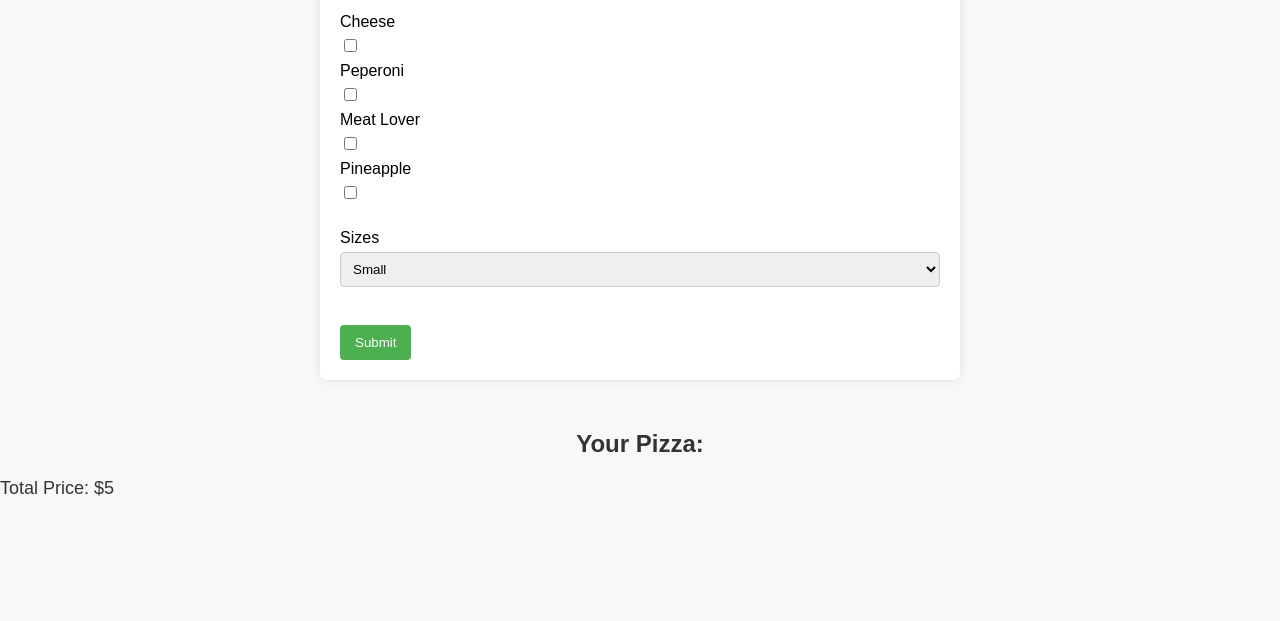
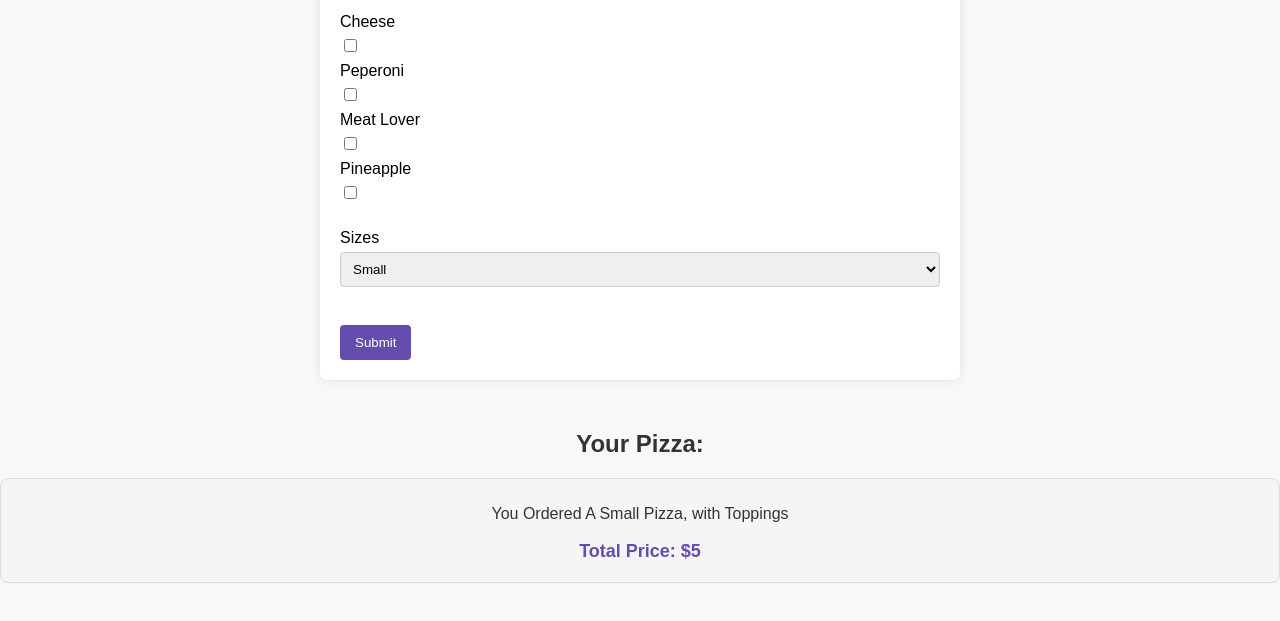
Before and after one commit to ajdemski/MyPizzaParlor, a plain HTML site: page index.html in a window 1280 px wide. Both pictures are taken after a click on the button "Submit". Shown: the part 171-792 px from the top of the page. Drawn offline with Linux system fonts and the light colour scheme.

Commit message:
refactored some code

```diff
--- a/css/styles.css
+++ b/css/styles.css
@@ -47,7 +47,7 @@ select {
 }
 
 button.btn-submit {
-  background-color: #4caf50;
+  background-color: #654caf;
   color: #fff;
   padding: 10px 15px;
   border: none;
@@ -56,7 +56,7 @@ button.btn-submit {
 }
 
 button.btn-submit:hover {
-  background-color: #45a049;
+  background-color: #36295c;
 }
 
 h2 {
@@ -65,7 +65,23 @@ h2 {
   text-align: center;
 }
 
+.newPizza {
+  margin-top: 20px;
+  padding: 10px;
+  border: 1px solid #ddd;
+  border-radius: 8px;
+  background-color: #f5f5f5;
+  text-align: center;
+}
+
+.newPizza p {
+  margin-bottom: 10px;
+  font-size: 16px;
+  color: #333;
+}
+
 #pizzaPrice {
   font-size: 18px;
-  color: #333;
+  color: #654caf;
+  font-weight: bold;
 }
--- a/js/scripts.js
+++ b/js/scripts.js
@@ -1,4 +1,4 @@
-// Business Logic
+//Business Logic
 function PizzaParlor(size, toppings) {
   this.size = size;
   this.toppings = toppings;
@@ -17,41 +17,33 @@ PizzaParlor.prototype.sizePrice = function () {
 };
 
 PizzaParlor.prototype.toppingPrice = function () {
-  let toppingsPrice = this.toppings.length * 2;
-  return toppingsPrice;
+  let toppingPrice = this.toppings.length * 2;
+  return toppingPrice;
 };
 
-PizzaParlor.prototype.calculateTotalPrice = function () {
+PizzaParlor.prototype.totalPrice = function () {
   let sizePrice = this.sizePrice();
-  let toppingsPrice = this.toppingPrice();
-  let totalPrice = sizePrice + toppingsPrice;
+  let toppingPrice = this.toppingPrice();
+  let totalPrice = sizePrice + toppingPrice;
   return totalPrice;
 };
 
-// UI Logic
+//UI Logic
 document.addEventListener("DOMContentLoaded", function () {
   const form = document.getElementById("pizzaMaker");
-  const showPrice = document.getElementById("pizzaPrice");
-  const showSize = document.getElementById("showSize");
-  const showToppings = document.getElementById("showToppings");
+  const pizzaPrice = document.getElementById("pizzaPrice");
+  const myNewPizza = document.getElementById("myNewPizza");
 
   form.addEventListener("submit", function (event) {
     event.preventDefault();
 
-    const pizzaSize = form.elements["pizzaSize"].value;
-    const pizzaToppings = form.querySelectorAll("input[type=checkbox]:checked");
-    let newPizza = new PizzaParlor(pizzaSize, pizzaToppings);
+    const size = document.getElementById("pizzaSize").value;
+    const checkboxes = document.querySelectorAll('input[type="checkbox"]:checked');
+    const toppings = Array.from(checkboxes).map((checkbox) => checkbox.value);
+    const pizza = new PizzaParlor(size, toppings);
 
-    if (showSize) {
-      showSize.textContent = `Size: ${pizzaSize}`;
-    }
-    if (showToppings) {
-      showToppings.textContent = `Toppings: ${Array.from(pizzaToppings).map(topping => topping.value).join(", ")}`;
-    }
-
-    const totalPrice = newPizza.calculateTotalPrice();
-    if (showPrice) {
-      showPrice.textContent = `Total Price: $${totalPrice}`;
-    }
+    const totalPrice = pizza.totalPrice();
+    pizzaPrice.textContent = "Total Price: $" + totalPrice;
+    myNewPizza.textContent = "You Ordered A " + size + " Pizza, with " + toppings.join(", ") + " Toppings";
   });
 });
```
